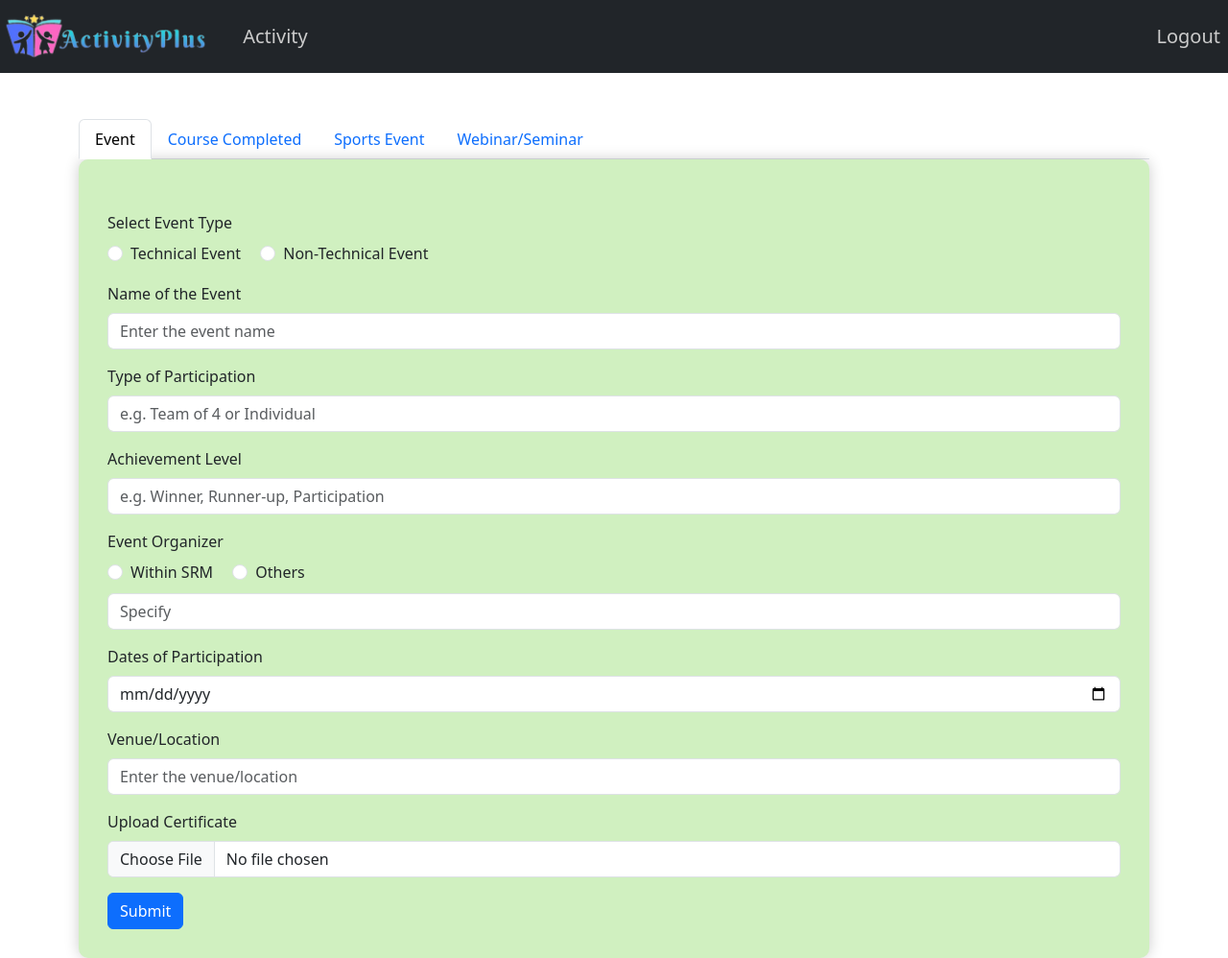
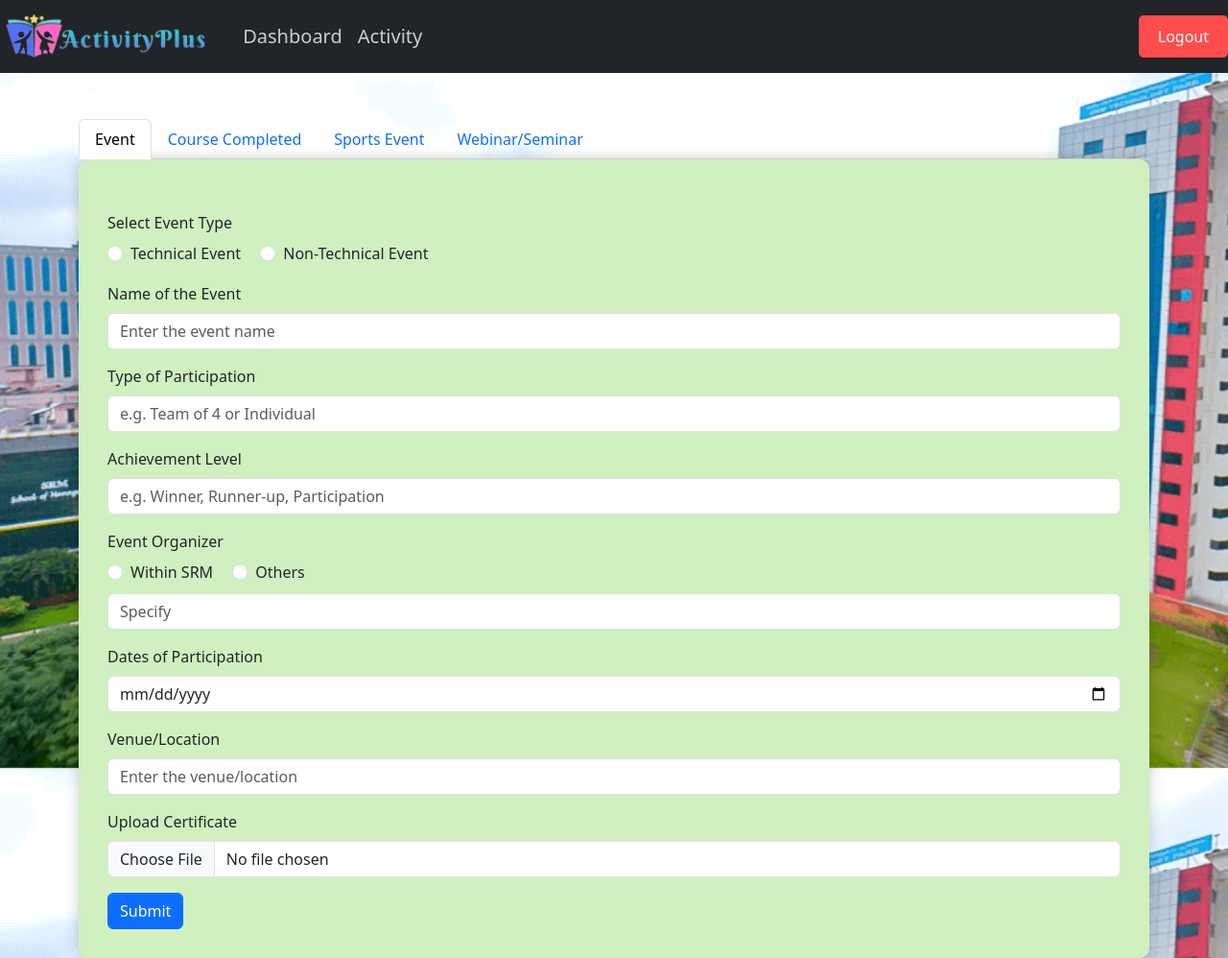
Before and after one commit to Brindhalakshmi17/mini-project, a Flask app: template templates/activity.html in a window 1280 px wide. Shown: the whole page at 96% size. Run offline with Flask 3, Linux system fonts and the light colour scheme; the template is opened without the code that fills it, so the values that code supplies are empty; some libraries are stand-ins or nearby versions.

Commit message:
slightchanges

```diff
--- a/static/activity.css
+++ b/static/activity.css
@@ -3,6 +3,12 @@ body, h1, h2, p {
     margin: 0;
     padding: 0;
     box-sizing: border-box;
+}
+body {
+    font-family: 'Arial', sans-serif;
+    background: url('../static/SRM.jpg') no-repeat center center fixed;
+    background-size: cover;
+    color: #333;
 }
 
 body {
@@ -58,3 +64,17 @@ body {
     background-color: #343a40; /* Dark grey/black background */
 }
 }
+/* Logout Button Styling */
+.navbar-dark .logout-btn {
+    color: #fff; /* Text color */
+    background-color: #ff4c4c; /* Red background color */
+    padding: 10px 20px;
+    border: none;
+    border-radius: 5px;
+    cursor: pointer;
+    transition: background-color 0.3s;
+}
+
+.navbar-dark .logout-btn:hover {
+    background-color: #ff3333; /* Darker red on hover */
+}
--- a/templates/activity.html
+++ b/templates/activity.html
@@ -37,6 +37,11 @@
             <span class="navbar-toggler-icon"></span>
           </button>
           <div class="collapse navbar-collapse" id="navbarSupportedContent">
+            <ul class="navbar-nav">
+                <li class="nav-item">
+                    <a class="nav-link" href="{{ url_for('user_dashboard') }}">Dashboard</a>
+                </li>
+            </ul>
             <ul class="navbar-nav me-auto mb-2 mb-lg-0">
               <li class="nav-item">
                 <a class="nav-link" href="/upload_activities">Activity</a>
@@ -44,8 +49,8 @@
             </ul>
             <ul class="navbar-nav ml-auto">
               <li class="nav-item">
-                     <a class="nav-link" href="/logout">Logout</a>
-              </li>
+                <button class="logout-btn">Logout</button>
+            </li>
             </ul>
           </div>
         </div>
```
Also changed, not shown: static/dashlogo.png (deleted).
